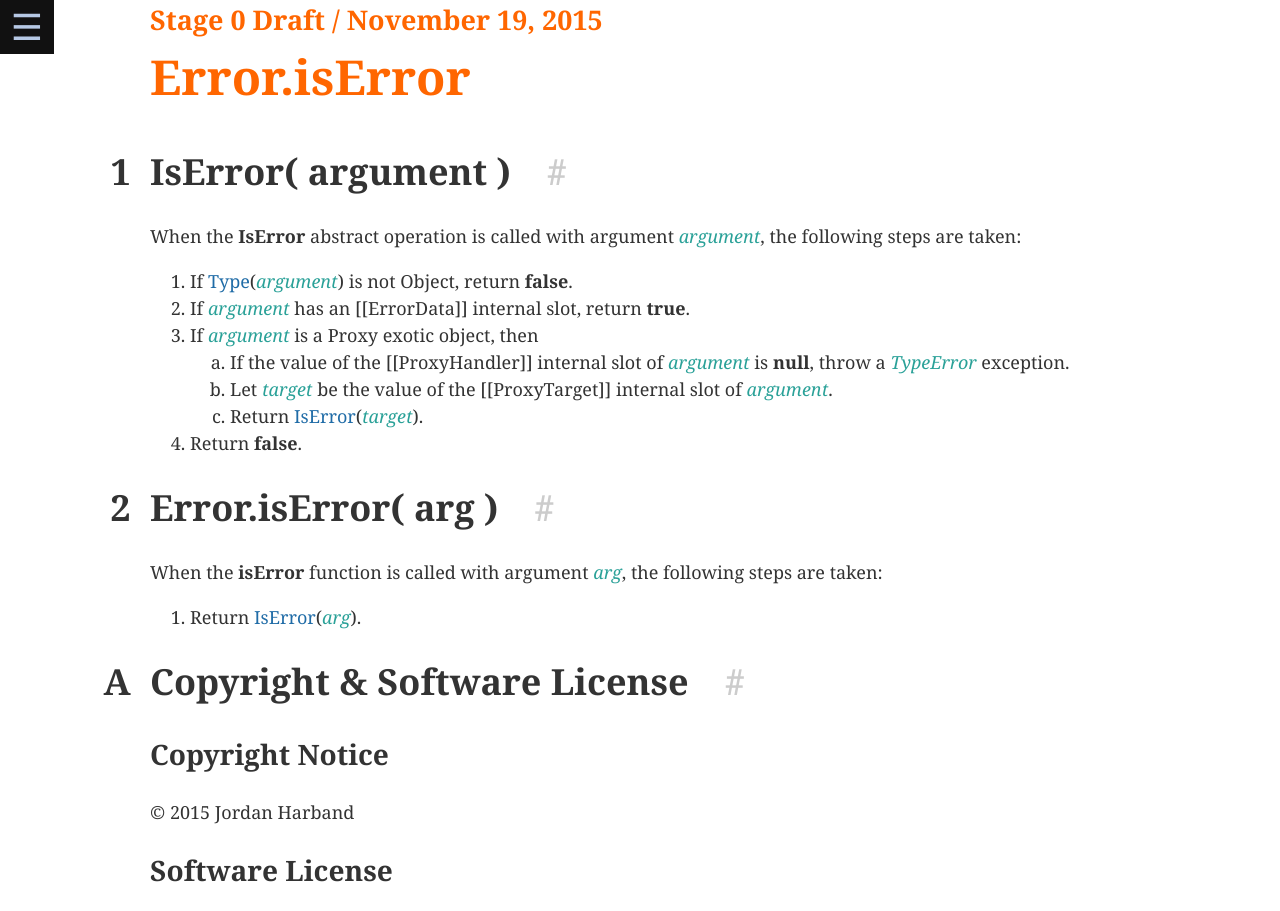
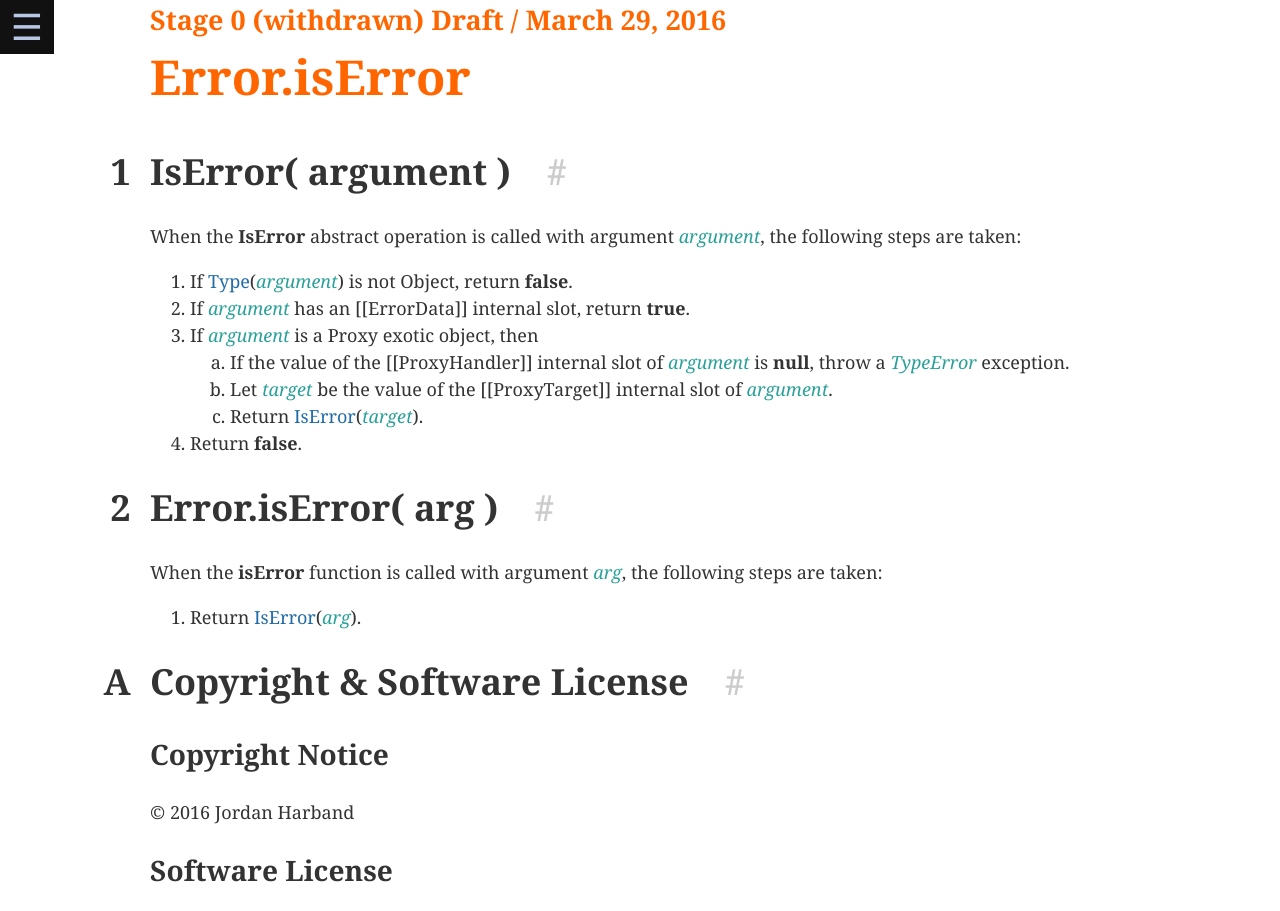
Before and after one commit to tc39/proposal-is-error, a website: page index.html in a window 1280 px wide. Shown: the top 911 px of the page. Drawn offline with nearby package versions, Linux system fonts and the light colour scheme.

Commit message:
This proposal is withdrawn, in favor of a proposal for Error stacks.

```diff
--- a/index.html
+++ b/index.html
@@ -24,7 +24,7 @@
 			</ol>
 		</div>
 	</div>
-	<h1 class="version">Stage 0 Draft / November 19, 2015</h1>
+	<h1 class="version">Stage 0 (withdrawn) Draft / March 29, 2016</h1>
 	<h1 class="title">Error.isError</h1>
 	<emu-clause aoid="IsError">
 		<h1><span class="secnum">1</span>IsError( argument )<span class="utils"><span class="anchor"><a href="#">#</a></span></span></h1>
@@ -68,7 +68,7 @@
 		<h1><span class="secnum">A</span>Copyright &amp; Software License<span class="utils"><span class="anchor"><a href="#sec-copyright-and-software-license">#</a></span></span></h1>
 
 		<h2>Copyright Notice</h2>
-		<p>© 2015 Jordan Harband</p>
+		<p>© 2016 Jordan Harband</p>
 
 		<h2>Software License</h2>
 		<p>All Software contained in this document ("Software") is protected by copyright and is being made available under the "BSD License", included below. This Software may be subject to third party rights (rights from parties other than Ecma International), including patent rights, and no licenses under such third party rights are granted under this license even if the third party concerned is a member of Ecma International. SEE THE ECMA CODE OF CONDUCT IN PATENT MATTERS AVAILABLE AT http://www.ecma-international.org/memento/codeofconduct.htm FOR INFORMATION REGARDING THE LICENSING OF PATENT CLAIMS THAT ARE REQUIRED TO IMPLEMENT ECMA INTERNATIONAL STANDARDS.</p>
```
Also changed, not shown: README.md, 1 other file.
